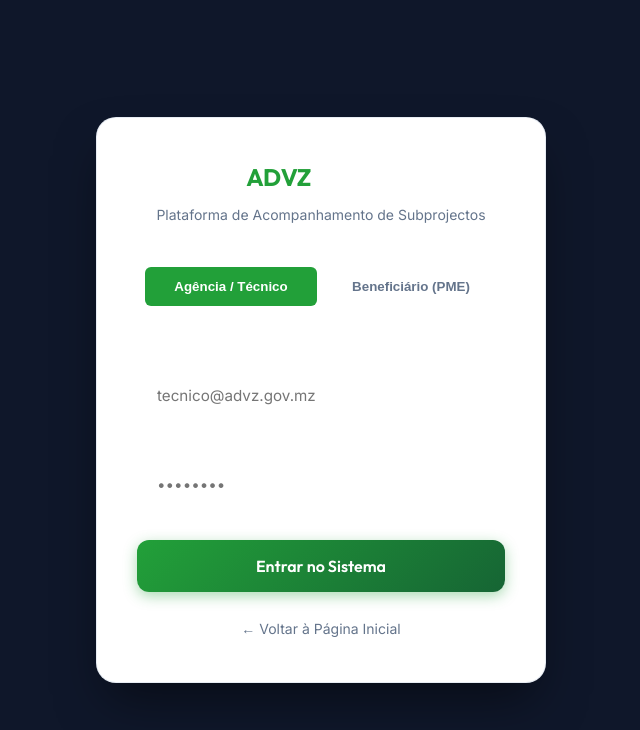
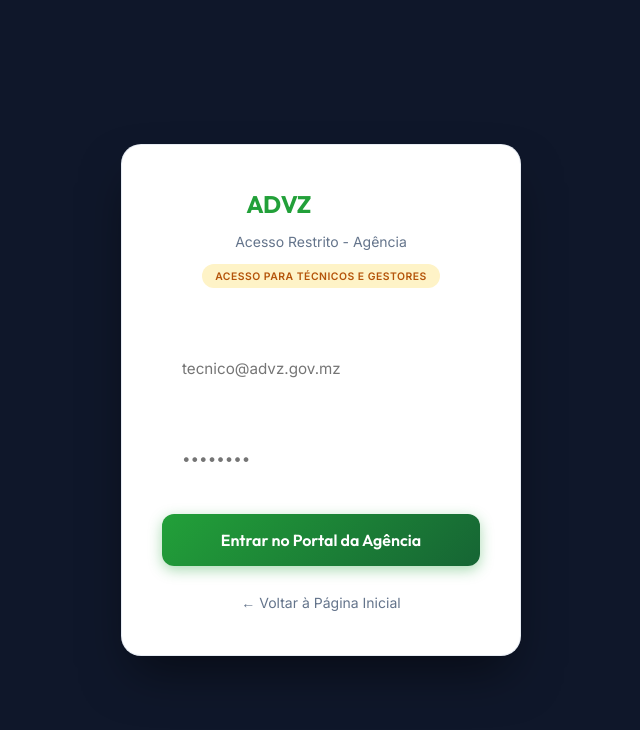
Before and after one commit to afonsinhobrown/ADVZPMEMonitor, a Next.js app: page /login in a window 1280 px wide. Shown: the top 730 px of the page, without its empty margins (319-959 px from the left). Built offline with nearby package versions, Linux system fonts and the light colour scheme.

Commit message:
Feat: Separação total de Telas de Login e Rotas para PMEs vs Agência

```diff
--- a/src/app/login/page.tsx
+++ b/src/app/login/page.tsx
@@ -7,7 +7,6 @@ import { FormEvent, useState } from 'react';
 export default function Login() {
   const router = useRouter();
   const [email, setEmail] = useState('');
-  const [activeTab, setActiveTab] = useState<'pme' | 'agency'>('agency');
   const [isLoading, setIsLoading] = useState(false);
 
   const handleLogin = (e: FormEvent) => {
@@ -19,58 +18,28 @@ export default function Login() {
 
     setTimeout(() => {
       setIsLoading(false);
-      if (activeTab === 'pme') {
-        router.push('/pme');
-      } else {
-        router.push('/dashboard');
-      }
+      router.push('/dashboard');
     }, 800);
   };
 
   return (
     <div className="flex items-center justify-center" style={{ minHeight: '100vh', background: 'var(--bg-dark)' }}>
-      <div className="card glass" style={{ width: '100%', maxWidth: '450px', padding: '2.5rem', borderRadius: 'var(--radius-lg)', boxShadow: '0 25px 50px -12px rgba(0, 0, 0, 0.5)' }}>
+      <div className="card glass" style={{ width: '100%', maxWidth: '400px', padding: '2.5rem', borderRadius: 'var(--radius-lg)', boxShadow: '0 25px 50px -12px rgba(0, 0, 0, 0.5)' }}>
         <div style={{ textAlign: 'center', marginBottom: '2rem' }}>
           <h1 className="text-2xl font-bold" style={{ color: 'var(--accent-primary)', marginBottom: '0.5rem', fontFamily: 'Outfit, sans-serif' }}>ADVZ<span style={{color: 'white'}}>Monitor</span></h1>
-          <p className="text-secondary text-sm">Plataforma de Acompanhamento de Subprojectos</p>
-        </div>
-
-        <div style={{ display: 'flex', gap: '0.5rem', marginBottom: '2rem', background: 'rgba(255,255,255,0.05)', padding: '0.5rem', borderRadius: 'var(--radius-md)' }}>
-          <button
-            type="button"
-            onClick={() => setActiveTab('agency')}
-            style={{
-              flex: 1, padding: '0.75rem', borderRadius: 'var(--radius-sm)', border: 'none',
-              fontWeight: 600, transition: 'var(--transition)', cursor: 'pointer',
-              background: activeTab === 'agency' ? 'var(--accent-primary)' : 'transparent',
-              color: activeTab === 'agency' ? 'white' : 'var(--text-secondary)'
-            }}
-          >
-            Agência / Técnico
-          </button>
-          <button
-            type="button"
-            onClick={() => setActiveTab('pme')}
-            style={{
-              flex: 1, padding: '0.75rem', borderRadius: 'var(--radius-sm)', border: 'none',
-              fontWeight: 600, transition: 'var(--transition)', cursor: 'pointer',
-              background: activeTab === 'pme' ? 'var(--accent-primary)' : 'transparent',
-              color: activeTab === 'pme' ? 'white' : 'var(--text-secondary)'
-            }}
-          >
-            Beneficiário (PME)
-          </button>
+          <p className="text-secondary text-sm" style={{ marginBottom: '0.5rem' }}>Acesso Restrito - Agência</p>
+          <span className="badge badge-warning" style={{ fontSize: '0.65rem' }}>Acesso para Técnicos e Gestores</span>
         </div>
 
         <form className="flex flex-col gap-4" onSubmit={handleLogin}>
           <div>
             <label className="text-sm font-semibold" style={{ display: 'block', marginBottom: '0.25rem', color: 'white' }}>
-              {activeTab === 'agency' ? 'E-mail Institucional' : 'NIF ou E-mail da PME'}
+              E-mail Institucional
             </label>
             <input
-              type="text"
+              type="email"
               className="input"
-              placeholder={activeTab === 'agency' ? "tecnico@advz.gov.mz" : "123456789 / pme@empresa.com"}
+              placeholder="tecnico@advz.gov.mz"
               value={email}
               onChange={(e) => setEmail(e.target.value)}
               style={{ background: 'rgba(255,255,255,0.9)', color: '#000', border: 'none' }}
@@ -82,7 +51,7 @@ export default function Login() {
             <input type="password" className="input" placeholder="••••••••" required style={{ background: 'rgba(255,255,255,0.9)', color: '#000', border: 'none' }} />
           </div>
           <button type="submit" className="btn btn-primary" style={{ marginTop: '1rem', width: '100%', background: 'linear-gradient(135deg, var(--accent-primary), var(--accent-secondary))', color: 'white', border: 'none', padding: '1rem', fontSize: '1rem' }} disabled={isLoading}>
-            {isLoading ? 'A autenticar...' : 'Entrar no Sistema'}
+            {isLoading ? 'A autenticar...' : 'Entrar no Portal da Agência'}
           </button>
         </form>
         <div style={{ marginTop: '1.5rem', textAlign: 'center' }}>
```
Also changed, not shown: src/app/page.tsx (+4 -4 lines), src/app/pme/login/page.tsx (added, +64 -0 lines), src/middleware.ts (+19 -6 lines).
